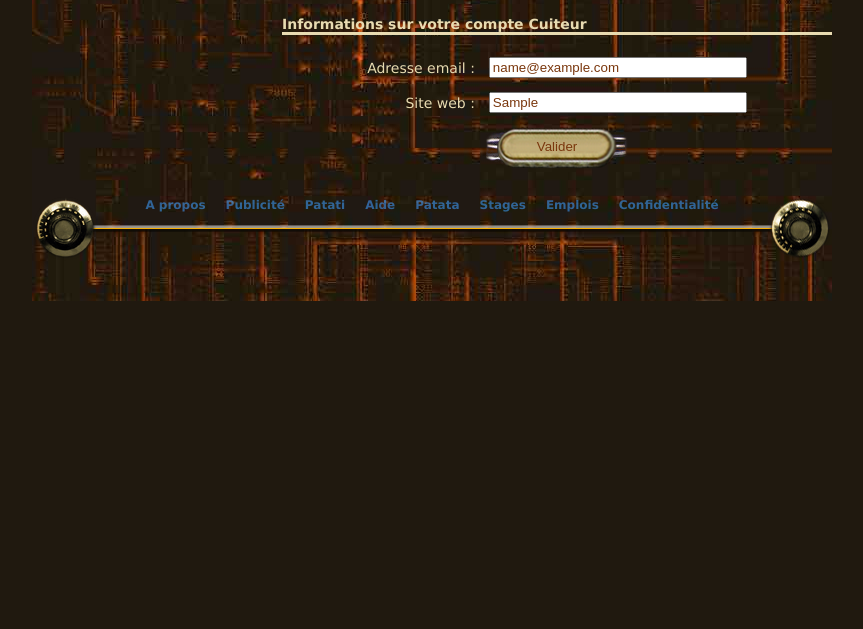
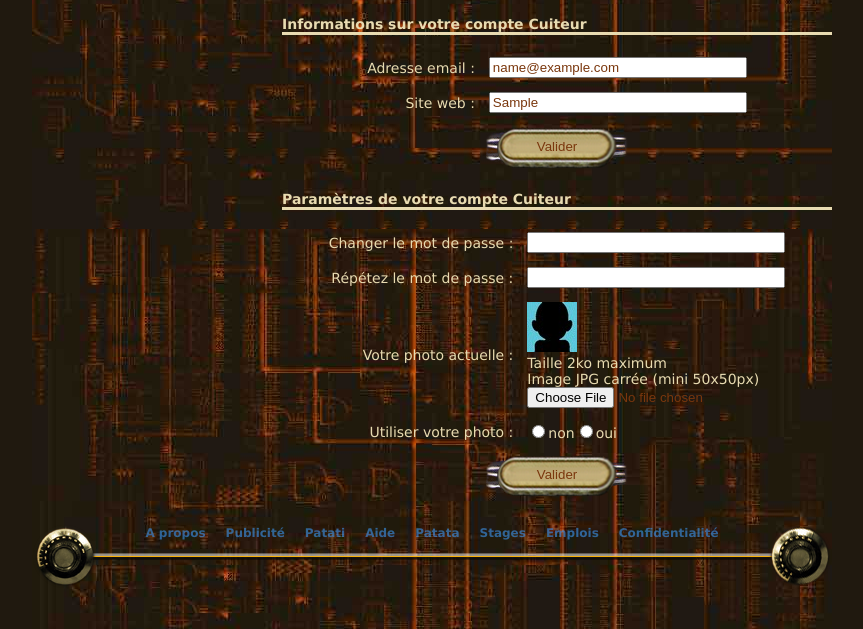
Before and after one commit to GraberThomas/ProjetCuiteur, a PHP site: page /php/compte.php in a window 1280 px wide. Shown: the part 780-1409 px from the top of the page, without its empty margins (208-1071 px from the left). Before the commit the page ends 1081 px from the top, so only its background shows below. Run offline with PHP 8.4, Linux system fonts and the light colour scheme; the visitor is signed in with stand-in values (Sample User, id 1); tables that the repository leaves empty or names only in its code hold one stand-in row (values such as "Sample post").

Commit message:
compte: Display Cuiteur account modification form

```diff
--- a/php/bibli_cuiteur.php
+++ b/php/bibli_cuiteur.php
@@ -40,6 +40,8 @@
 
 define('AGE_MIN', 18);
 define('AGE_MAX', 120);
+
+define('MAX_FILE_SIZE_KB', 2);
 
 
 //_______________________________________________________________
@@ -87,7 +89,7 @@
             '<h3>Utilisateur</h3>',
             '<ul>',
                 '<li>',
-                    '<img src="../images/pdac.jpg" alt="photo de l\'utilisateur">',
+                    '<img class="photoProfil" src="../images/pdac.jpg" alt="photo de l\'utilisateur">',
                     '<a href="../index.php" title="Voir mes infos">pdac</a> Pierre Dac',
                 '</li>',
                 '<li><a href="../index.php" title="Voir la liste de mes messages">100 blablas</a></li>',
@@ -105,11 +107,11 @@
             '<h3>Suggestions</h3>',
             '<ul>',
                 '<li>',
-                    '<img src="../images/yoda.jpg" alt="photo de l\'utilisateur">',
+                    '<img class="photoProfil" src="../images/yoda.jpg" alt="photo de l\'utilisateur">',
                     '<a href="../index.php" title="Voir mes infos">yoda</a> Yoda',
                 '</li>',
                 '<li>',
-                    '<img src="../images/paulo.jpg" alt="photo de l\'utilisateur">',
+                    '<img class="photoProfil" src="../images/paulo.jpg" alt="photo de l\'utilisateur">',
                     '<a href="../index.php" title="Voir mes infos">paulo</a> Jean-Paul Sartre',
                 '</li>',
                 '<li><a href="../index.php">Plus de suggestions</a></li>',
--- a/php/compte.php
+++ b/php/compte.php
@@ -41,6 +41,7 @@
 
 gh_aff_formulaire_infos_perso($erPersonalInfo);
 gh_aff_formulaire_infos_compte_cuiteur($erCuiteurAccountInfo);
+gh_aff_formulaire_parametres_compte_cuiteur(array());
 
 em_aff_pied();
 em_aff_fin();
@@ -288,3 +289,82 @@
     em_bd_send_request($GLOBALS['db'], $sql);
     return array();
 }
+
+/**
+     * Show cuiteur account settings form
+     *
+     * @param   array   $err    Array of errors to display
+     * @global  array   $_POST
+     */
+    function gh_aff_formulaire_parametres_compte_cuiteur(array $err): void {
+
+        echo '<h2 class="titleForm">Paramètres de votre compte Cuiteur</h2>';
+
+        // If there are errors, display form with sent values
+        // Else, retrieve the values from database and display form with them
+        if (isset($_POST['btnModifyCuiteurAccountSettings'])) {
+            $values = em_html_proteger_sortie($_POST);
+        }
+        else {
+            $values = $GLOBALS['userData'];
+        }
+
+        if (count($err) > 0) {
+            echo '<p class="error">Les erreurs suivantes ont été détectées :';
+            foreach ($err as $v) {
+                echo '<br> - ', $v;
+            }
+            echo '</p>';
+        }
+        else if (isset($_POST['btnModifyCuiteurAccountSettings'])) {
+            echo '<p class="success">La mise à jour des informations sur votre compte a bien été effectuée.</p>';
+        }
+
+        $photoProfilPath = $GLOBALS['userData']['usAvecPhoto'] == '1' ? '../upload/' . $GLOBALS['userData']['usID'] . '.jpg' : '../images/anonyme.jpg';
+
+        echo '<form method="post" action="compte.php">',
+                '<table>';
+
+        em_aff_ligne_input('Changer le mot de passe :', array('type' => 'password', 'name' => 'usPasse', 'value' => ''));
+        em_aff_ligne_input('Répétez le mot de passe :', array('type' => 'password', 'name' => 'passe2', 'value' => ''));
+                echo '<tr>',
+                        '<td>',
+                            '<p>Votre photo actuelle :</p>',
+                        '</td>',
+                        '<td>',
+                            '<img class="photoProfil" src="'.$photoProfilPath.'" alt="Photo de profil">',
+                            '<p>Taille '.MAX_FILE_SIZE_KB.'ko maximum</p>',
+                            '<p>Image JPG carrée (mini 50x50px)</p>',
+                            '<input type="file" name="usPhoto" accept="image/jpeg">',
+                        '</td>',
+                    '</tr>',
+                    '<tr>',
+                        '<td>',
+                            '<label for="usAvecPhoto">Utiliser votre photo :</label>',
+                        '</td>',
+                        '<td>';
+                            if ($GLOBALS['userData']['usAvecPhoto'] == '0') {
+                                echo '<input type="radio" name="usAvecPhoto" value="0" id="usAvecPhoto" checked>';
+                            }
+                            else {
+                                echo '<input type="radio" name="usAvecPhoto" value="0" id="usAvecPhoto">';
+                            }
+                            echo '<label for="usAvecPhoto">non</label>';
+
+                            if ($GLOBALS['userData']['usAvecPhoto'] == '1') {
+                                echo '<input type="radio" name="usAvecPhoto" value="1" id="usAvecPhoto" checked>';
+                            }
+                            else {
+                                echo '<input type="radio" name="usAvecPhoto" value="1" id="usAvecPhoto">';
+                            }
+                            echo '<label for="usAvecPhoto">oui</label>',
+                        '</td>',
+                    '</tr>',
+                    '<tr>',
+                        '<td colspan="2">',
+                            '<input type="submit" name="btnModifyCuiteurAccountSettings" value="Valider">',
+                        '</td>',
+                    '</tr>',
+                '</table>',
+            '</form>';
+    }
--- a/styles/cuiteur.css
+++ b/styles/cuiteur.css
@@ -67,6 +67,11 @@
 
 input[type=submit],input[type=reset] {
     cursor: pointer;
+}
+
+.photoProfil {
+    height: 50px;
+    width: 50px;
 }
 
 /* ---------------------------------------------------------------
@@ -214,10 +219,8 @@
 }
 
 aside img {
-    height: 50px;
     margin: 0 4px 4px 0;
     vertical-align: middle;
-    width: 50px;
 }
 
 aside a{
```
